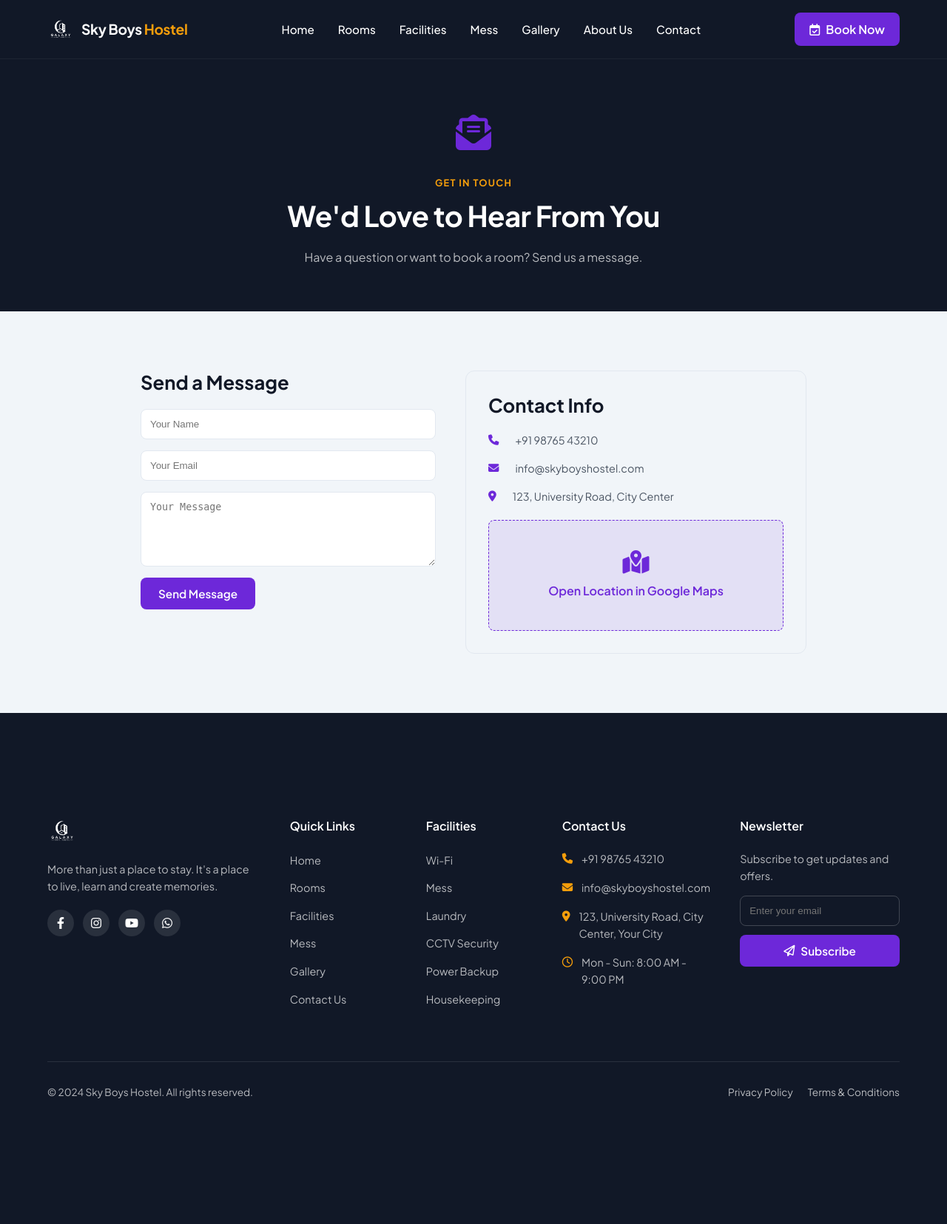
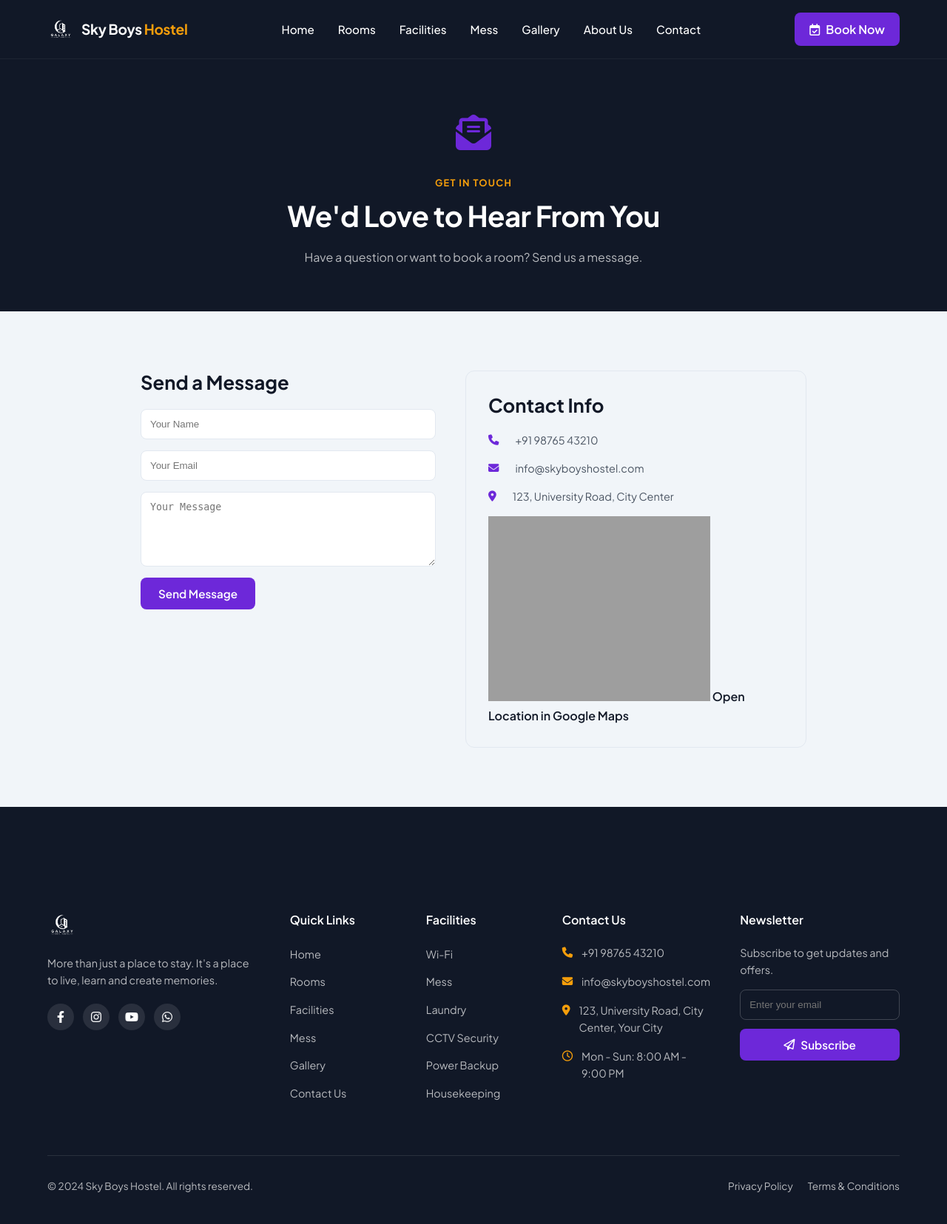
Before and after one commit to HaronKhalid/Hostel-Managment-System, a Flask app: page /contact.html in a window 1280 px wide. Shown: the whole page at 74% size. Before the commit the page ends 1485 px from the top, so only its background shows below. Run offline with Flask 3, Linux system fonts and the light colour scheme; grey boxes are pictures that could not be loaded.

Commit message:
integrating maps

```diff
--- a/templates/contact.html
+++ b/templates/contact.html
@@ -26,8 +26,7 @@
         <li style="margin-bottom: 15px;"><i class="fa-solid fa-envelope" style="color: var(--purple); margin-right: 10px;"></i> info@skyboyshostel.com</li>
         <li style="margin-bottom: 15px;"><i class="fa-solid fa-location-dot" style="color: var(--purple); margin-right: 10px;"></i> 123, University Road, City Center</li>
       </ul>
-      <a href="https://maps.app.goo.gl/WoTeoo2DYY1HmYXf9" target="_blank" style="display: flex; flex-direction: column; align-items: center; justify-content: center; width: 100%; height: 150px; background: rgba(109,40,217,0.1); border: 1px dashed var(--purple); border-radius: var(--radius-sm); margin-top: 20px; color: var(--purple); text-decoration: none; transition: background 0.2s;">
-  <i class="fa-solid fa-map-location-dot" style="font-size: 2rem; margin-bottom: 10px;"></i>
+      <iframe src="https://www.google.com/maps/embed?pb=!1m14!1m12!1m3!1d274.16802073993335!2d73.07248157817489!3d33.63230935434879!2m3!1f0!2f0!3f0!3m2!1i1024!2i768!4f13.1!5e0!3m2!1sen!2s!4v1781690873540!5m2!1sen!2s" width="300" height="250" style="border:0;" allowfullscreen="" loading="lazy" referrerpolicy="no-referrer-when-downgrade"></iframe>
   <span style="font-weight: 600;">Open Location in Google Maps</span>
 </a>
     </div>
```
